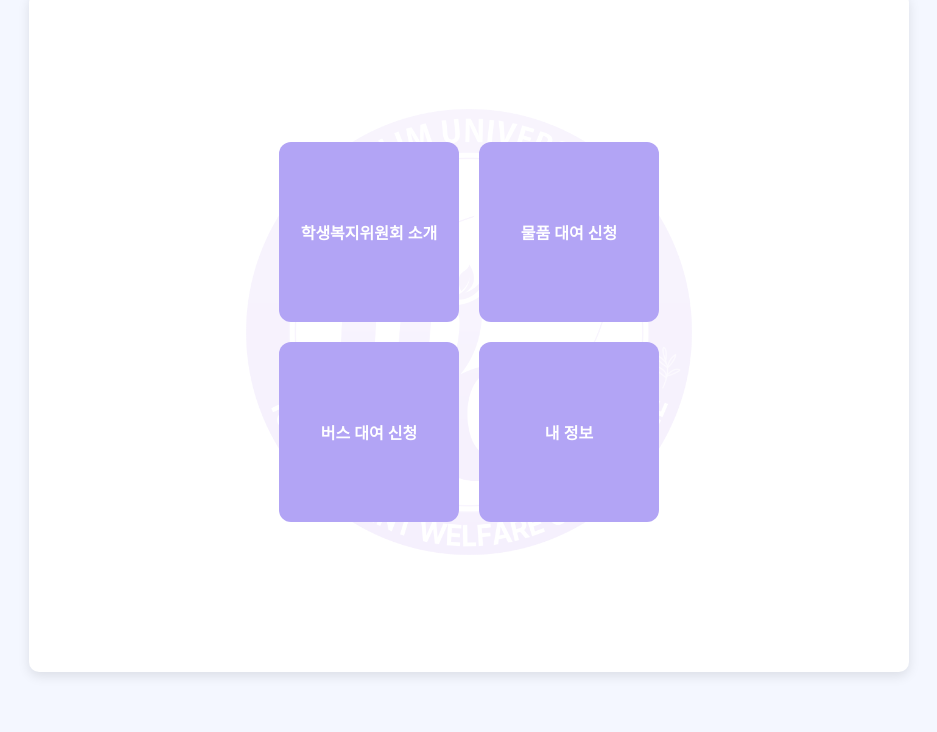
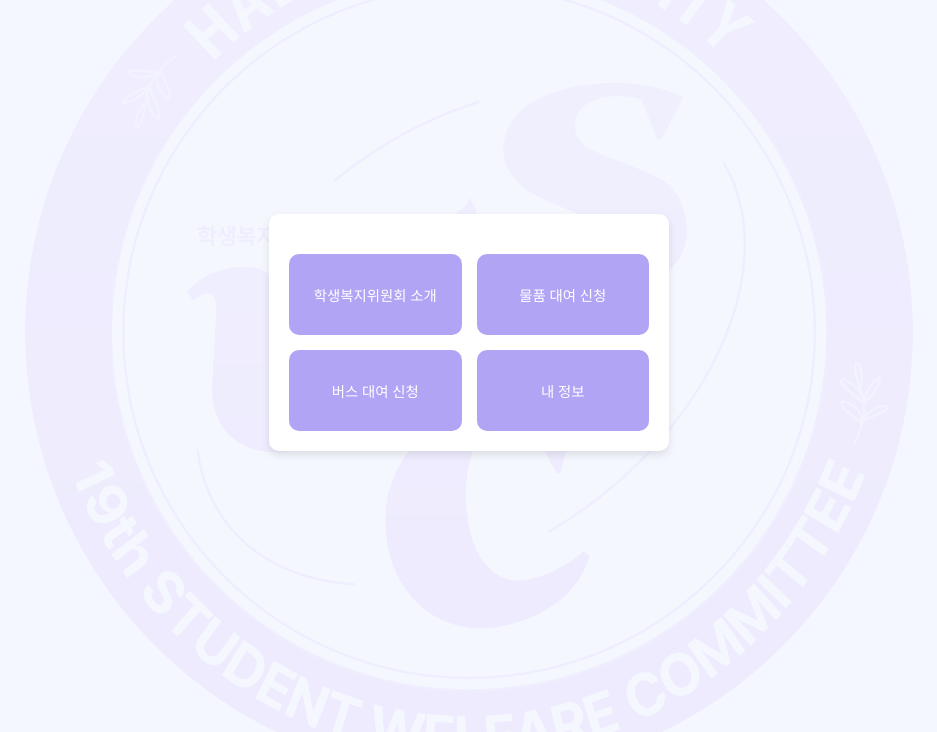
Before and after one commit to ch1dms00/ch1dms00.github.io, a plain HTML site: page index.html in a window 1280 px wide. Shown: the part 68-800 px from the top of the page, without its empty margins (171-1108 px from the left). Drawn offline with Linux system fonts and the light colour scheme.

Commit message:
style.css

```diff
--- a/style.css
+++ b/style.css
@@ -1,56 +1,57 @@
+* {
+    margin: 0;
+    padding: 0;
+    box-sizing: border-box;
+}
+
 body {
-    font-family: 'Segoe UI', Tahoma, Geneva, Verdana, sans-serif;
-    background-color: #f0f5ff;
+    font-family: 'Segoe UI', sans-serif;
+    background-color: #f4f7ff;
     display: flex;
     justify-content: center;
     align-items: center;
     height: 100vh;
-    margin: 0;
+    overflow: auto;
 }
 
-.container {
-    width: 350px;
-    padding: 40px;
-    background-color: #fff;
+.container, .main-container {
+    width: 90%;
+    max-width: 400px;
+    padding: 20px;
+    background-color: #ffffff;
     box-shadow: 0 4px 8px rgba(0,0,0,0.1);
     border-radius: 10px;
-    text-align: center;
+    margin: 20px 0;
 }
 
 .logo {
-    width: 120px;
-    margin-bottom: 20px;
+    width: 80px;
+    margin: 0 auto 15px;
+    display: block;
 }
 
 input[type="text"], input[type="password"] {
     width: 100%;
     padding: 10px;
     margin: 8px 0;
-    box-sizing: border-box;
     border-radius: 5px;
     border: 1px solid #ccc;
 }
 
 .remember {
-    text-align: left;
-    margin: 15px 0;
     display: flex;
     align-items: center;
-}
-
-.remember input {
-    margin-right: 5px;
+    margin: 10px 0;
 }
 
 button {
     width: 100%;
     padding: 10px;
+    background-color: #7b68ee;
+    color: white;
     border: none;
-    background-color: #7b68ee;
-    color: #fff;
     border-radius: 5px;
     cursor: pointer;
-    margin-top: 10px;
 }
 
 button:hover {
@@ -59,103 +60,55 @@ button:hover {
 
 #message {
     margin-top: 10px;
-    font-size: 0.9em;
-}
-.main-container {
-    width: 800px;
-    margin: 50px auto;
-    background-color: #fff;
-    padding: 40px;
-    box-shadow: 0 4px 12px rgba(0,0,0,0.1);
-    border-radius: 10px;
     text-align: center;
 }
 
-.main-container .logo {
-    width: 100px;
-    margin-bottom: 20px;
-}
-
-nav ul {
-    list-style: none;
-    padding: 0;
-    display: flex;
-    justify-content: center;
-    gap: 20px;
-    margin-bottom: 30px;
-}
-
-nav ul li a {
-    text-decoration: none;
-    color: #4a54e1;
-    font-weight: bold;
-}
-
-nav ul li a:hover {
-    color: #333;
-}
-
-section {
-    text-align: left;
-    margin-bottom: 30px;
-    padding: 20px;
-    background-color: #f9f9f9;
-    border-radius: 8px;
-}
-body {
-    margin: 0;
-    padding: 0;
-    background-color: #f4f7ff;
-    display: flex;
-    justify-content: center;
-    align-items: center;
-    height: 100vh;
-    overflow: hidden;
-}
-
-.main-container {
-    position: relative;
-    width: 800px;
-    height: 600px;
-    display: flex;
-    justify-content: center;
-    align-items: center;
-}
-
 .background-logo {
-    position: absolute;
+    position: fixed;
+    top: 50%;
+    left: 50%;
+    transform: translate(-50%, -50%);
     background-image: url('swc로고.png');
-    background-size: 450px; /* 크기를 더 크게 조정 */
+    background-size: 70%; /* 모바일 화면 크기에 맞춤 */
     background-repeat: no-repeat;
     background-position: center;
-    opacity: 0.12; /* 투명도는 유지 */
+    opacity: 0.1;
     width: 100%;
     height: 100%;
+    z-index: -1;
 }
 
 .menu-grid {
     display: grid;
-    grid-template-columns: repeat(2, 180px);
-    grid-template-rows: repeat(2, 180px);
-    gap: 20px;
-    z-index: 1;
+    grid-template-columns: repeat(2, 1fr);
+    gap: 15px;
+    margin-top: 20px;
 }
 
 .menu-item {
-    background-color: #b2a4f5; /* 연한 보라색으로 변경 */
-    color: #ffffff;
-    display: flex;
-    justify-content: center;
-    align-items: center;
-    border-radius: 12px;
+    background-color: #b2a4f5;
+    color: white;
+    padding: 30px 10px;
+    border-radius: 10px;
+    text-align: center;
+    font-size: 0.9em;
     text-decoration: none;
-    font-weight: bold;
-    text-align: center;
     transition: 0.3s;
-    padding: 10px;
 }
 
 .menu-item:hover {
-    background-color: #9b8ff0; /* 약간 진한 연보라색 */
-    transform: translateY(-5px);
+    background-color: #9b8ff0;
+    transform: translateY(-3px);
 }
+
+/* 모바일 화면 반응형 조정 */
+@media (max-width: 500px) {
+    .menu-item {
+        padding: 20px 5px;
+        font-size: 0.85em;
+    }
+
+    .background-logo {
+        background-size: 90%;
+    }
+}
```
